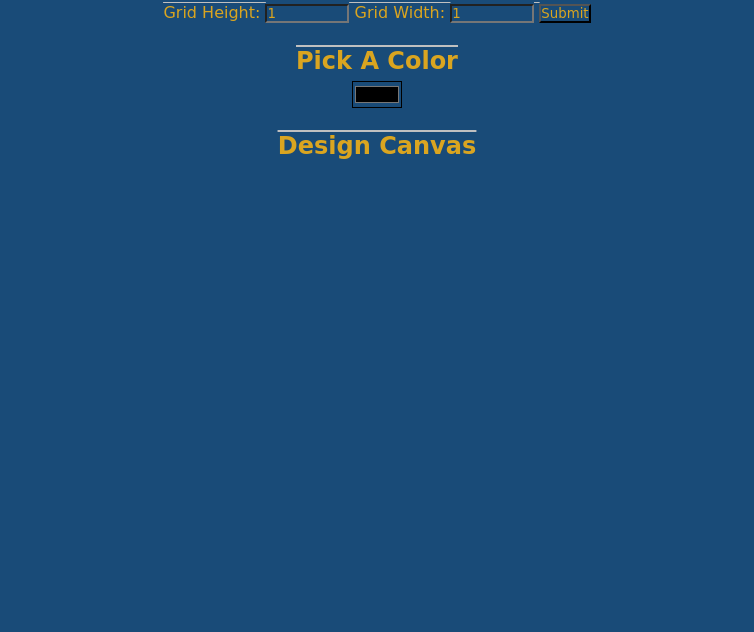
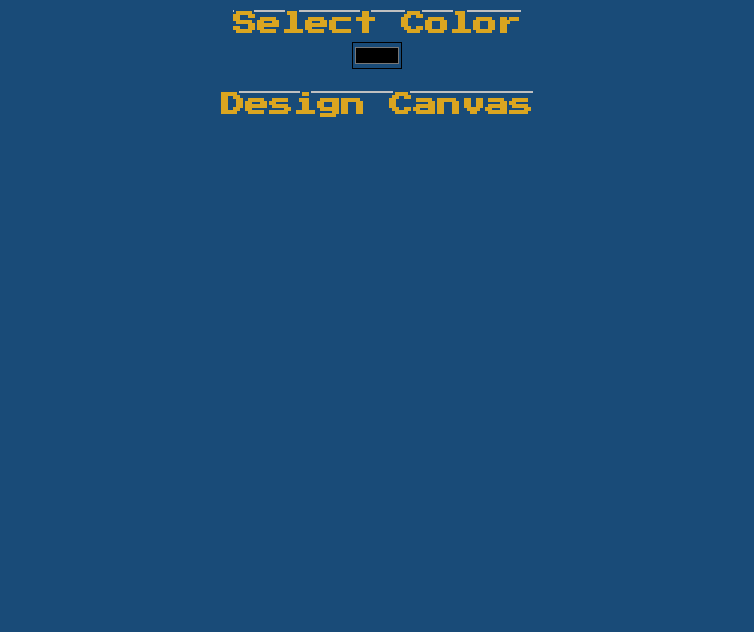
Before and after one commit to Oleeash85/Oleeash85, a plain HTML site: page index.html in a window 1280 px wide. Shown: the part 168-800 px from the top of the page, without its empty margins (263-1017 px from the left). Drawn offline with nearby package versions, Linux system fonts and the light colour scheme.

Commit message:
Update index.html

```diff
--- a/index.html
+++ b/index.html
@@ -4,7 +4,7 @@
 <head>
     <meta charset="UTF-8">
     <title>Pixel Art Maker!</title>
-    <link rel="stylesheet" href="https://fonts.googleapis.com/css?family=Monoton">
+    <link href="https://fonts.googleapis.com/css2?family=Press+Start+2P&display=swap" rel="stylesheet">
     <link rel="stylesheet" href="styles.css">
 </head>
 
@@ -12,15 +12,15 @@
     <h1>Pixel Art Maker</h1>
 
     <h2>Choose Grid Size</h2>
-    <form id="sizePicker">
+    <form id="sizeSelector">
         Grid Height:
-        <input type="number" id="inputHeight" name="height" min="1" value="1"> Grid Width:
-        <input type="number" id="inputWidth" name="width" min="1" value="1">
+        <input type="number" id="gridHeight" name="height" min="1" value="1"> Grid Width:
+        <input type="number" id="gridWidth" name="width" min="1" value="1">
         <input type="submit">
     </form>
 
-    <h2>Pick A Color</h2>
-    <input type="color" id="colorPicker">
+    <h2>Select Color</h2>
+    <input type="color" id="colorSelector">
 
     <h2>Design Canvas</h2>
 
```
